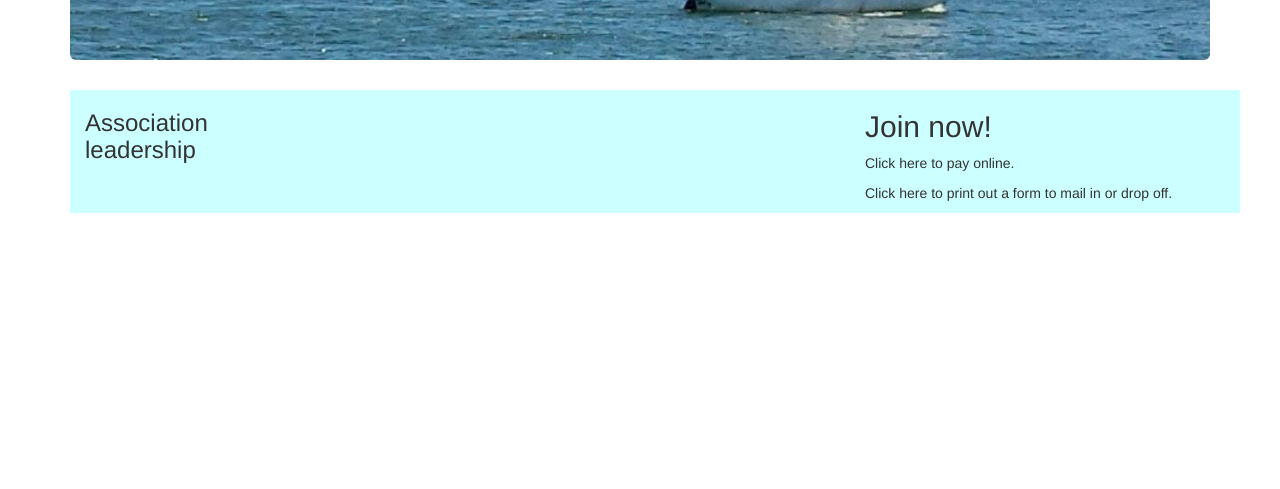
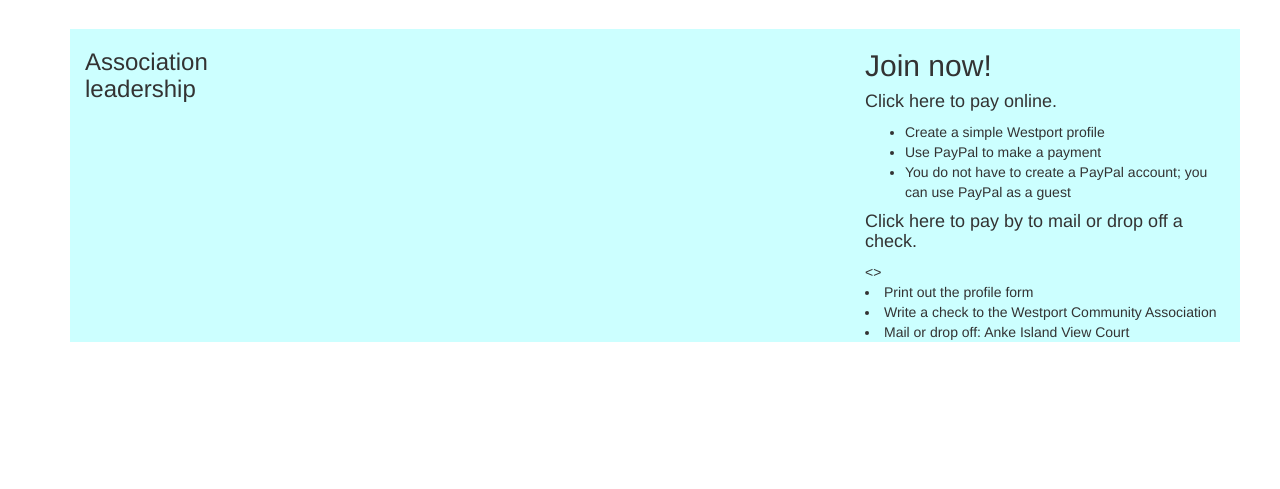
Before and after one commit to hpaasch/westport, a Django app: page / in a window 1280 px wide. Shown: the part 311-800 px from the top of the page. Run offline with Django 3.2, Linux system fonts and the light colour scheme; data that the repository does not hold is empty; parts of the project's set-up code (start-up, migrations or seed data) failed here and were passed over; some libraries are stand-ins or nearby versions.

Commit message:
added some media

```diff
--- a/nabes_app/models.py
+++ b/nabes_app/models.py
@@ -63,8 +63,12 @@ class BoardPost(models.Model):
 
 class Newsletter(models.Model):
     document = models.FileField(upload_to='documents') # have it verify a pdf?
+    headline = models.CharField(max_length=50, default='Month: Highlight here')
     author = models.ForeignKey('auth.User')
     created = models.DateTimeField(auto_now_add=True)
+
+    def __str__(self):
+        return self.headline
 
     @property
     def document_url(self):
--- a/nabes_app/static/nabes_app/css/main.css
+++ b/nabes_app/static/nabes_app/css/main.css
@@ -1,5 +1,5 @@
 .jumbotron {
-  background: #000 url(/static/nabes_app/img/sailing.jpg) no-repeat center center; /* can also add "fixed" and other stuff */
+  background: #000 url(/static/nabes_app/img/westport_1.jpg) no-repeat center center; /* can also add "fixed" and other stuff */
   background-size: cover; /* all 4 'covers' make the image responsive */
   -moz-background-size: cover;
   -webkit-background-size: cover;
--- a/templates/index.html
+++ b/templates/index.html
@@ -5,7 +5,6 @@
   <div class="container-fluid">
     <h1>Westport Community Association</h1>
       <p>Celebrating 50 years</p>
-      <p><a class="btn btn-primary btn-lg" href=# role="button">Join!</a></p>
   </div>
 </div>
 <div class="container">
@@ -33,9 +32,18 @@
 
     <div class="col-md-4">
       <h2>Join now!</h2>
-        <p>Click here to pay online.</p>
-        <p>Click here to print out a form to mail in or drop off.</p>
-
+        <h4>Click here to pay online. </h4>
+        <ul>
+          <li>Create a simple Westport profile</li>
+          <li>Use PayPal to make a payment</li>
+          <li>You do not have to create a PayPal account; you can use PayPal as a guest</li>
+        </ul>
+        <h4>Click here to pay by to mail or drop off a check. </h4>
+        <>
+          <li>Print out the profile form</li>
+          <li>Write a check to the Westport Community Association</li>
+          <li>Mail or drop off: Anke Island View Court</li>
+        </ul>
     </div>
   </div>
 </div>
```
Also changed, not shown: nabes_app/migrations/0009_newsletter_headline.py (added), nabes_app/static/nabes_app/img/w.png (deleted), 3 other files.
